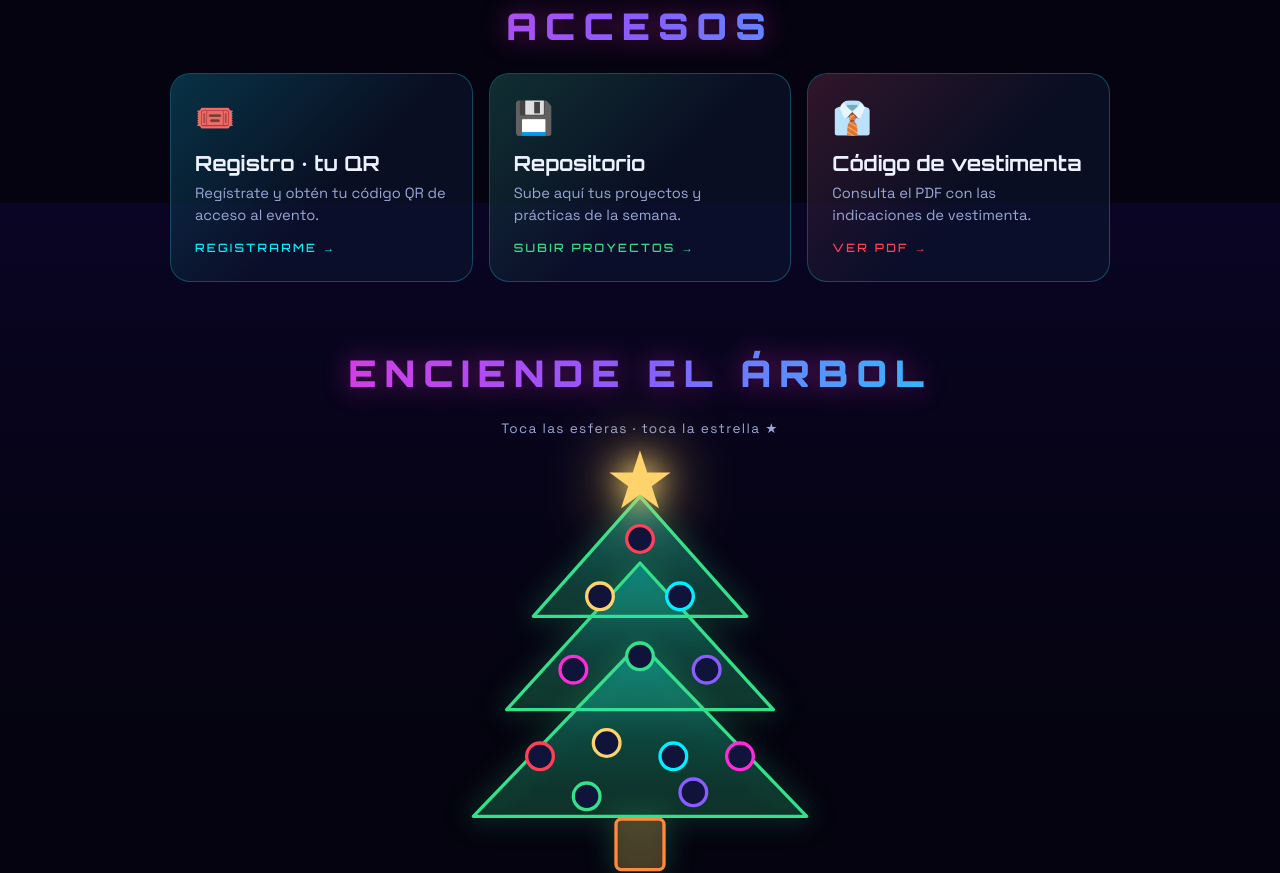
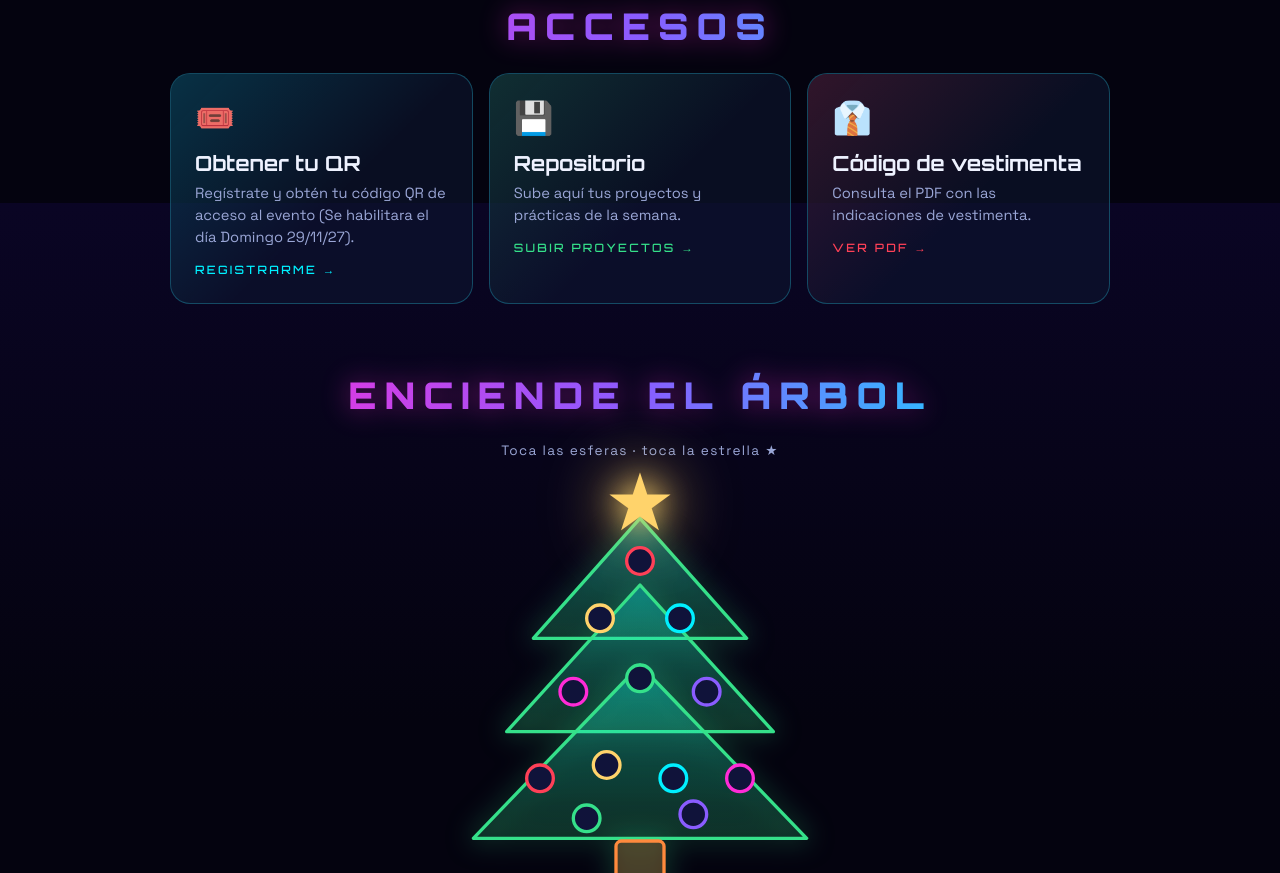
Before and after one commit to danaromero960120/invitacioninfoxxxiii, a plain HTML site: page index.html in a window 1280 px wide. Shown: the part 1397-2270 px from the top of the page. Drawn offline with Linux system fonts and the light colour scheme; animation ran at ten frames a second.

Commit message:
Cambio  en nombre y descripcion de registro

```diff
--- a/index.html
+++ b/index.html
@@ -60,7 +60,7 @@
   <h2 id="accesos">Accesos</h2>
   <div class="links">
     <a class="lk" id="l-reg" href="#" target="_blank" rel="noopener">
-      <div class="ic">🎟️</div><h3>Registro · tu QR</h3><p>Regístrate y obtén tu código QR de acceso al evento.</p><em>REGISTRARME →</em>
+      <div class="ic">🎟️</div><h3>Obtener tu QR</h3><p>Regístrate y obtén tu código QR de acceso al evento (Se habilitara el día Domingo 29/11/27).</p><em>REGISTRARME →</em>
     </a>
     <a class="lk" id="l-repo" href="#" target="_blank" rel="noopener">
       <div class="ic">💾</div><h3>Repositorio</h3><p>Sube aquí tus proyectos y prácticas de la semana.</p><em>SUBIR PROYECTOS →</em>
```
